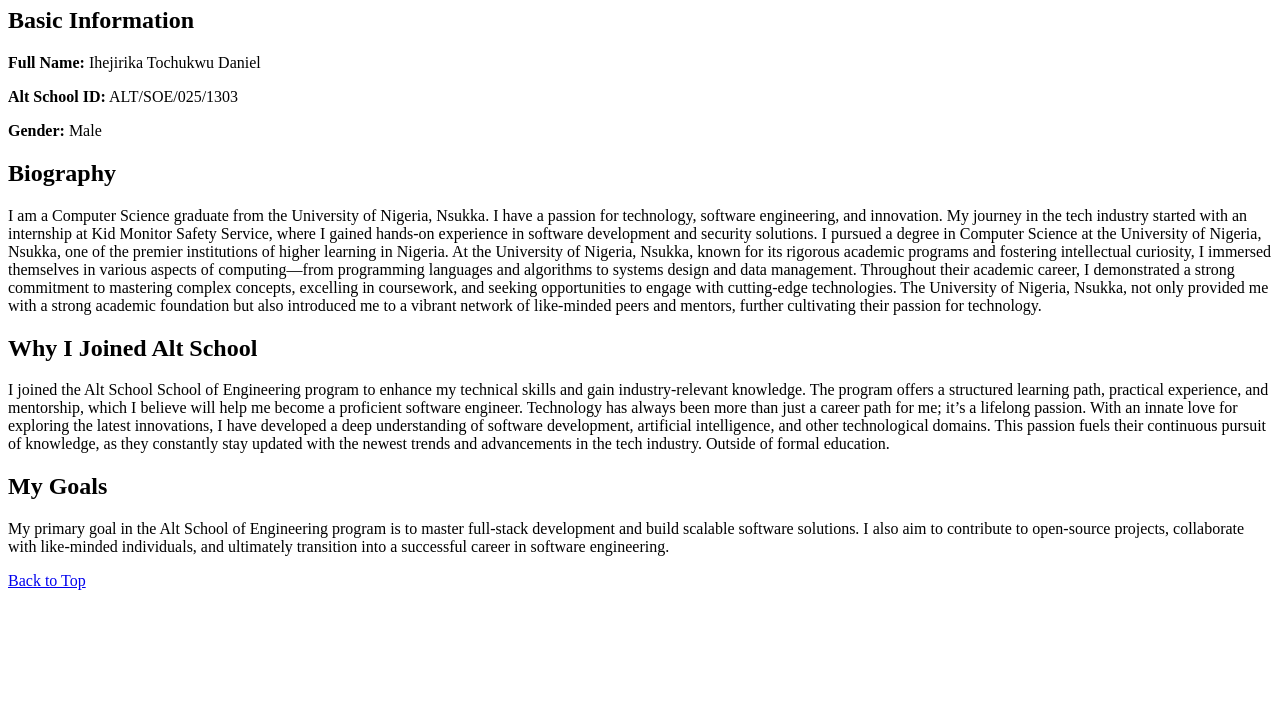
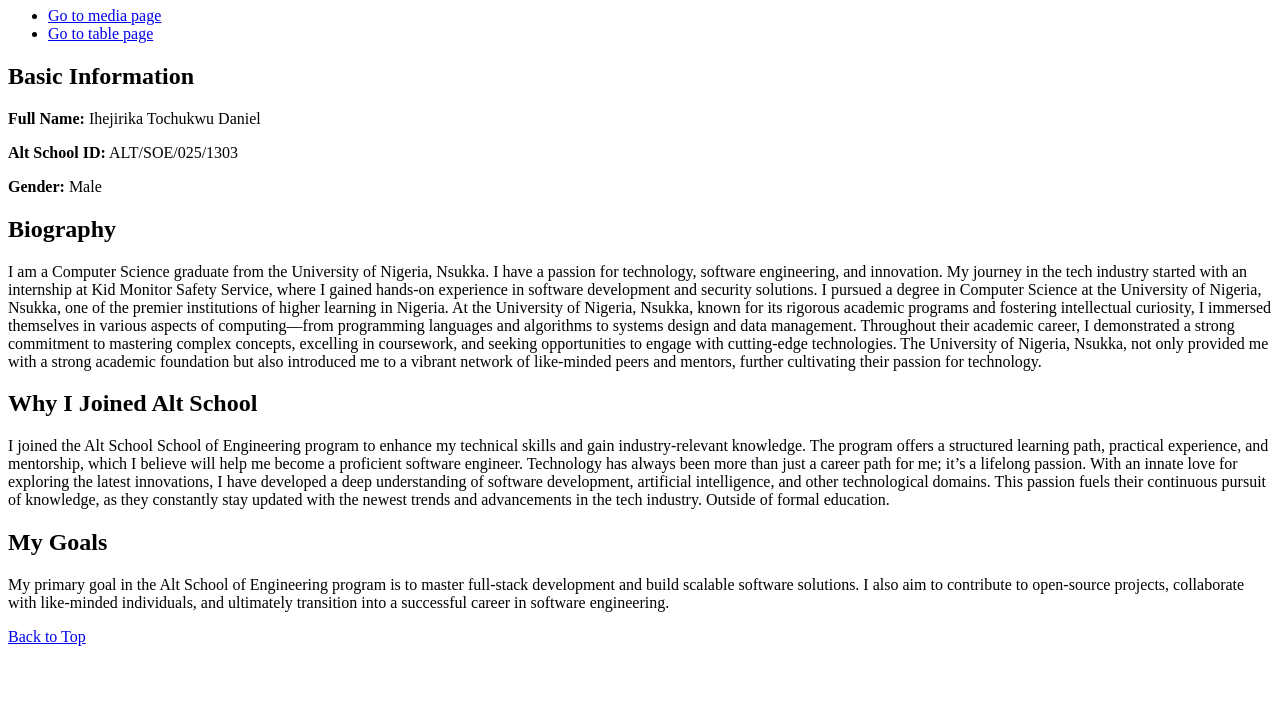
Before and after one commit to Ihejirikatochukwudaniel/Alt-school-assignment-, a plain HTML site: page index.html in a window 1280 px wide. Shown: the part 73-800 px from the top of the page. Drawn offline with Linux system fonts and the light colour scheme.

Commit message:
Add files via upload

```diff
--- a/index.html
+++ b/index.html
@@ -7,6 +7,12 @@
   </head>
   <body>
     <h1 id="top">My Alt School Profile</h1>
+    <nav>
+      <ul>
+        <li><a href="media.html">Go to media page</a></li>
+        <li><a href="table.html">Go to table page</a></li>
+      </ul>
+    </nav>
     <h2>Basic Information</h2>
     <p><strong>Full Name:</strong> Ihejirika Tochukwu Daniel</p>
     <p><strong>Alt School ID:</strong> ALT/SOE/025/1303</p>
```
Also changed, not shown: media.html (+1 -0 lines), table.html (+1 -0 lines).
